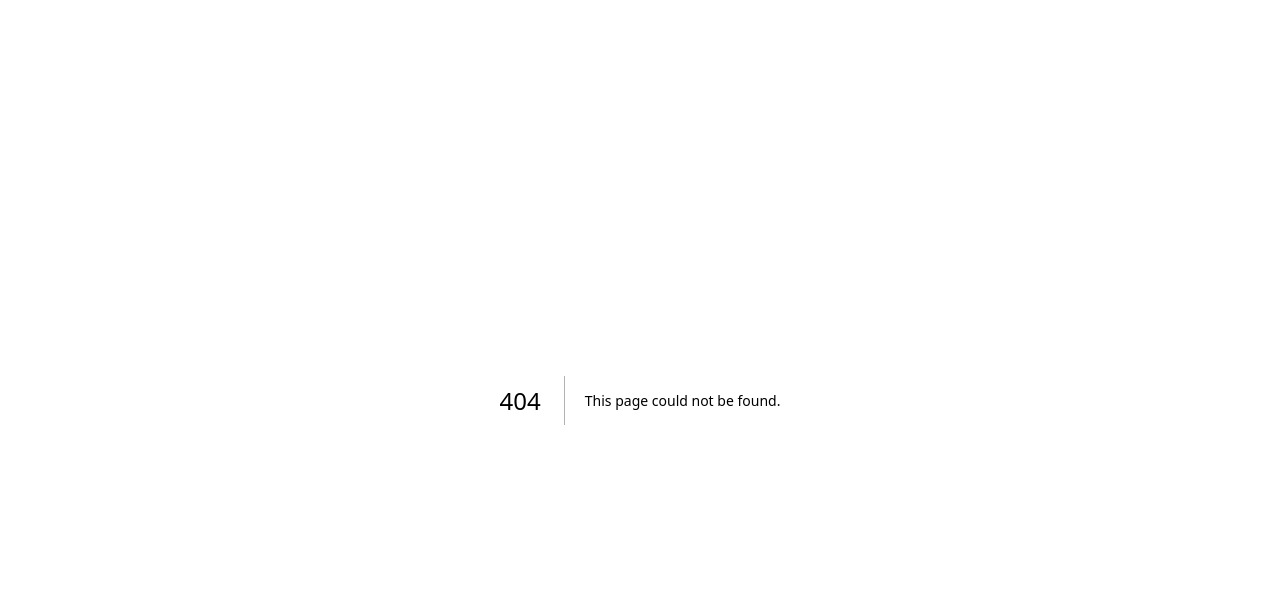
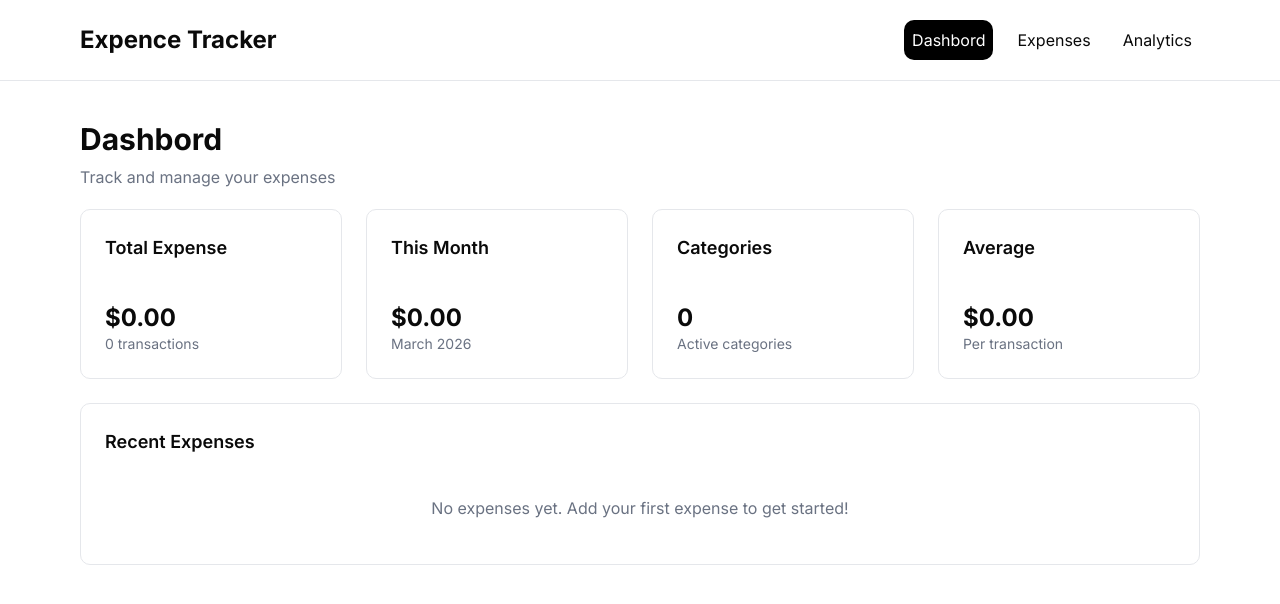
Before and after one commit to zarkarimian/expensify, a Next.js app: page /dashbord in a window 1280 px wide. Before the commit this address had no page. Shown: the top 604 px of the page. Built offline with nearby package versions, Linux system fonts and the light colour scheme.

Commit message:
feat: implement initial dashboard, expenses, and analytics pages with a new navigation bar.

```diff
--- /dev/null
+++ b/app/analytics/page.tsx
@@ -0,0 +1,11 @@
+import React from 'react'
+
+const AnalyticsPage = () => {
+    return (
+        <section>
+            <h1 className='text-3xl font-bold mt-10'>Analytics</h1>
+        </section>
+    )
+}
+
+export default AnalyticsPage
--- /dev/null
+++ b/app/dashbord/page.tsx
@@ -0,0 +1,16 @@
+import React from 'react'
+import StateCard from '@/components/dashbord/stat-card'
+import RecentExpenses from '@/components/dashbord/recent-expenses'
+
+const DashbordPage = () => {
+    return (
+        <section>
+            <h1 className='text-3xl font-bold mt-10 ml-20 mb-2'>Dashbord</h1>
+            <p className='ml-20 text-gray-500'>Track and manage your expenses</p>
+            <StateCard />
+            <RecentExpenses />
+        </section>
+    )
+}
+
+export default DashbordPage
--- /dev/null
+++ b/app/expenses/page.tsx
@@ -0,0 +1,11 @@
+import React from 'react'
+
+const ExpensesPage = () => {
+    return (
+        <section>
+            <h1 className='text-3xl font-bold mt-10'>Expenses</h1>
+        </section>
+    )
+}
+
+export default ExpensesPage
--- a/app/layout.tsx
+++ b/app/layout.tsx
@@ -3,8 +3,9 @@ import { Geist, Geist_Mono, Inter } from "next/font/google"
 import "./globals.css"
 import { ThemeProvider } from "@/components/theme-provider"
 import { cn } from "@/lib/utils";
+import Navbar from "@/components/layout/navbar";
 
-const inter = Inter({subsets:['latin'],variable:'--font-sans'})
+const inter = Inter({ subsets: ['latin'], variable: '--font-sans' })
 
 const fontMono = Geist_Mono({
   subsets: ["latin"],
@@ -23,7 +24,10 @@ export default function RootLayout({
       className={cn("antialiased", fontMono.variable, "font-sans", inter.variable)}
     >
       <body>
-        <ThemeProvider>{children}</ThemeProvider>
+        <ThemeProvider>
+          <Navbar />
+          {children}
+        </ThemeProvider>
       </body>
     </html>
   )
--- /dev/null
+++ b/components/dashbord/recent-expenses.tsx
@@ -0,0 +1,14 @@
+import React from 'react'
+
+const RecentExpenses = () => {
+    return (
+        <div className="ml-20 mr-20 mt-6">
+            <div className="bg-white border border-gray-200 rounded-lg p-6">
+                <h3 className="text-lg font-semibold mb-10">Recent Expenses</h3>
+                <p className="text-gray-500 text-l flex items-center justify-center mb-5">No expenses yet. Add your first expense to get started!</p>
+            </div>
+        </div>
+    )
+}
+
+export default RecentExpenses
--- /dev/null
+++ b/components/dashbord/stat-card.tsx
@@ -0,0 +1,30 @@
+import React from 'react'
+
+const StateCard = () => {
+    return (
+        <div className="grid grid-cols-1 md:grid-cols-2 lg:grid-cols-4 gap-6 mt-5 ml-20 mr-20">
+            <div className="bg-white border border-gray-200 rounded-lg p-6">
+                <h3 className="text-lg font-semibold mb-10">Total Expense</h3>
+                <p className="text-2xl font-bold">$0.00</p>
+                <p className='text-sm text-gray-500'>0 transactions</p>
+            </div>
+            <div className="bg-white border border-gray-200 rounded-lg p-6">
+                <h3 className="text-lg font-semibold mb-10">This Month</h3>
+                <p className="text-2xl font-bold">$0.00</p>
+                <p className='text-sm text-gray-500'>March 2026</p>
+            </div>
+            <div className="bg-white border border-gray-200 rounded-lg p-6">
+                <h3 className="text-lg font-semibold mb-10">Categories</h3>
+                <p className="text-2xl font-bold">0</p>
+                <p className='text-sm text-gray-500'>Active categories</p>
+            </div>
+            <div className="bg-white border border-gray-200 rounded-lg p-6">
+                <h3 className="text-lg font-semibold mb-10">Average</h3>
+                <p className="text-2xl font-bold">$0.00</p>
+                <p className='text-sm text-gray-500'>Per transaction</p>
+            </div>
+        </div>
+    )
+}
+
+export default StateCard
--- /dev/null
+++ b/components/layout/navbar.tsx
@@ -0,0 +1,24 @@
+"use client"
+
+import Link from 'next/link'
+import React from 'react'
+import { usePathname } from 'next/navigation'
+
+const Navbar = () => {
+    const pathname = usePathname()
+
+    return (
+        <header className='border-b border-gray-200 pb-5'>
+            <nav className='flex justify-between mt-5 ml-20 mr-20 items-center'>
+                <p className='text-2xl font-bold'>Expence Tracker</p>
+                <ul className='flex gap-4 justify-end'>
+                    <Link href="/dashbord" className={`p-2 rounded-lg transition-colors ${pathname === '/dashbord' ? 'bg-black text-white' : 'hover:bg-gray-200'}`}>Dashbord</Link>
+                    <Link href="/expenses" className={`p-2 rounded-lg transition-colors ${pathname === '/expenses' ? 'bg-black text-white' : 'hover:bg-gray-200'}`}>Expenses</Link>
+                    <Link href="/analytics" className={`p-2 rounded-lg transition-colors ${pathname === '/analytics' ? 'bg-black text-white' : 'hover:bg-gray-200'}`}>Analytics</Link>
+                </ul>
+            </nav>
+        </header >
+    )
+}
+
+export default Navbar
```
Also changed, not shown: components/addExpense/addExpense.tsx (added).
